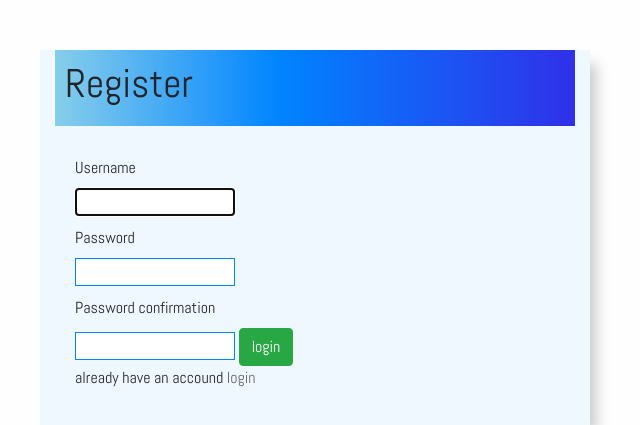
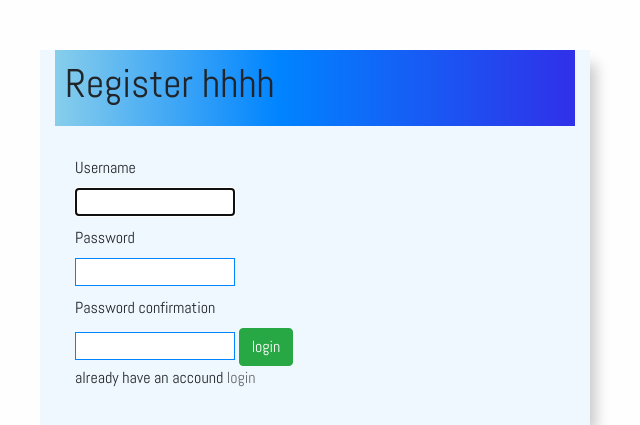
Before and after one commit to Anaks88/to_do_app, a Django app: page /register/ in a window 1280 px wide. Shown: the top 425 px of the page, without its empty margins (325-965 px from the left). Run offline with Django 4.2, Linux system fonts and the light colour scheme; some libraries are stand-ins or nearby versions.

Commit message:
templte change

```diff
--- a/to_do_app/todo/templates/register.html
+++ b/to_do_app/todo/templates/register.html
@@ -1,7 +1,7 @@
 {% extends 'main.html' %}
 {% block content %}
 <div class="header-bar">
-    <h1>Register</h1>
+    <h1>Register hhhh</h1>
  </div>
 <div class="card-body">
 
```
